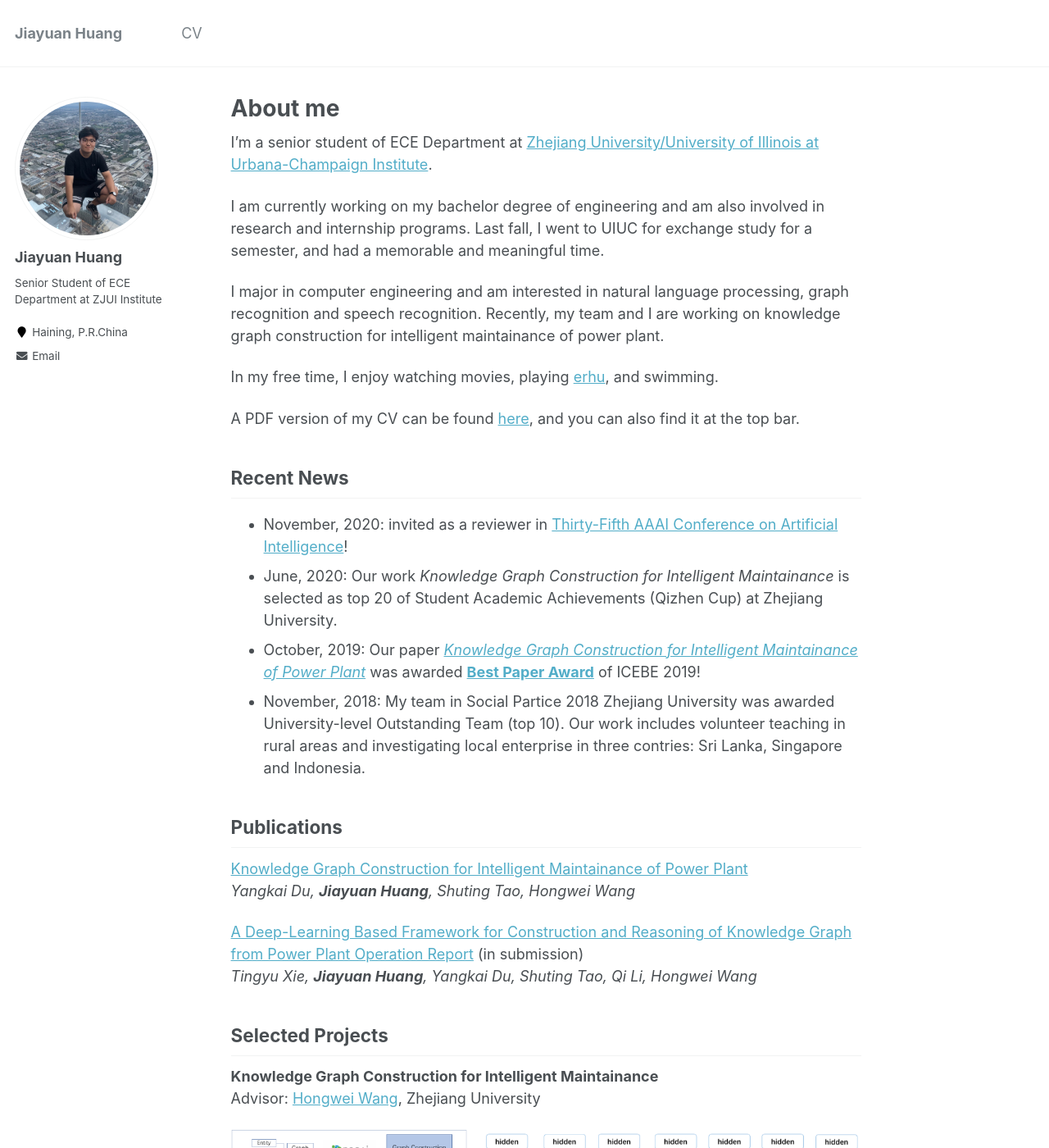
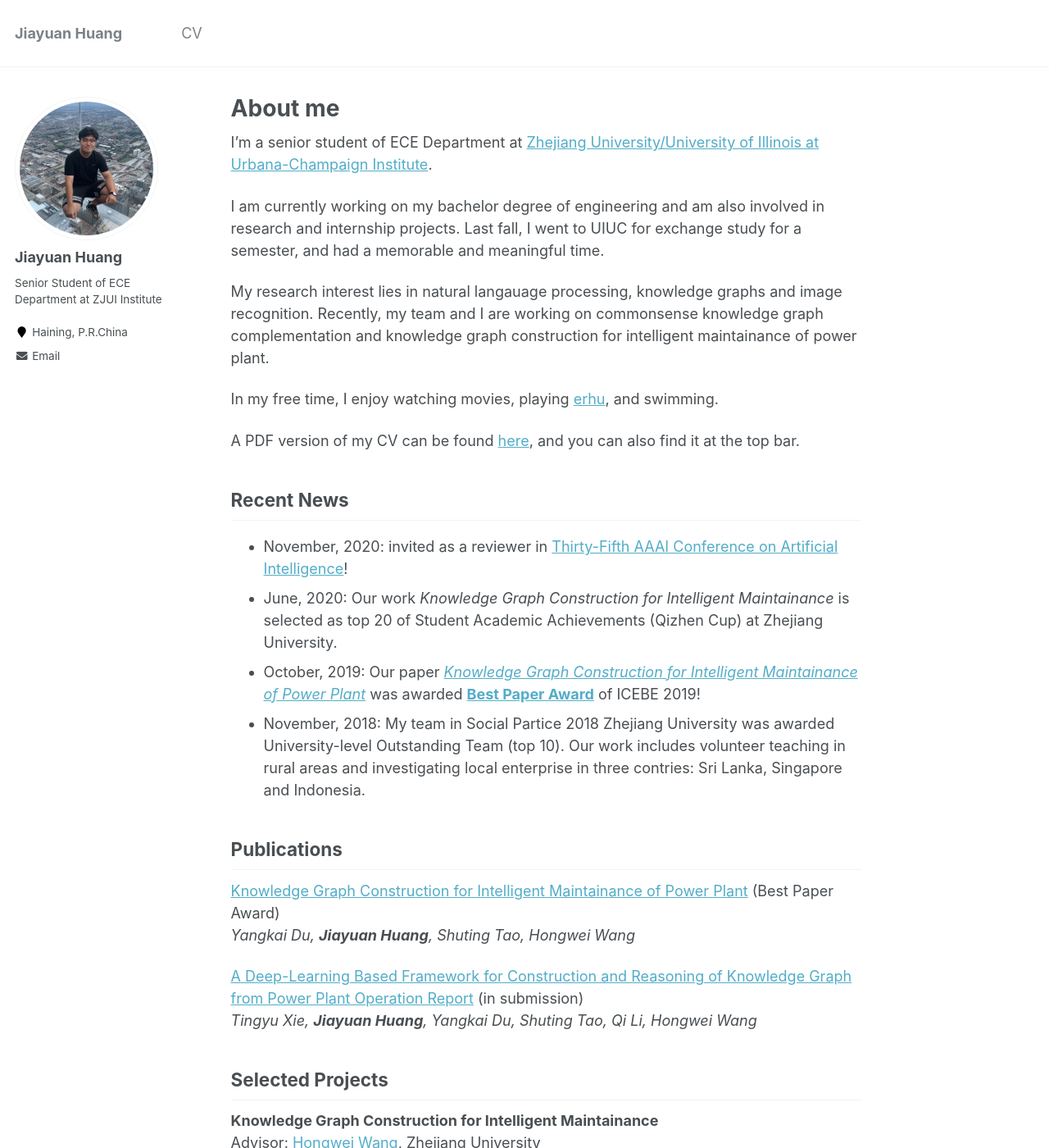
Before and after one commit to oliverh32/jiayuanhuang.github.io, a Jekyll site: the page built from _pages/about.md, in a window 1280 px wide and 1400 px high. Shown: the whole window at 82% size. Built offline with Jekyll 4.4.1, drawn with Linux system fonts in a browser that asks for light colours; some of the changed text lies outside the part shown.

Commit message:
adapt about me

```diff
--- a/_pages/about.md
+++ b/_pages/about.md
@@ -9,9 +9,9 @@ redirect_from:
 ---
 I'm a senior student of ECE Department at [Zhejiang University/University of Illinois at Urbana-Champaign Institute](https://zjui.intl.zju.edu.cn/).
 
-I am currently working on my bachelor degree of engineering and am also involved in research and internship programs. Last fall, I went to UIUC for exchange study for a semester, and had a memorable and meaningful time.
+I am currently working on my bachelor degree of engineering and am also involved in research and internship projects. Last fall, I went to UIUC for exchange study for a semester, and had a memorable and meaningful time.
 
-I major in computer engineering and am interested in natural language processing, graph recognition and speech recognition. Recently, my team and I are working on knowledge graph construction for intelligent maintainance of power plant.
+My research interest lies in natural langauage processing, knowledge graphs and image recognition. Recently, my team and I are working on commonsense knowledge graph complementation and knowledge graph construction for intelligent maintainance of power plant.
 
 In my free time, I enjoy watching movies, playing [erhu](https://www.britannica.com/art/erhu), and swimming.
 
@@ -29,7 +29,7 @@ Recent News
 
 Publications
 ------
-[Knowledge Graph Construction for Intelligent Maintainance of Power Plant](https://link.springer.com/chapter/10.1007/978-3-030-34986-8_36)<br>
+[Knowledge Graph Construction for Intelligent Maintainance of Power Plant](https://link.springer.com/chapter/10.1007/978-3-030-34986-8_36) (Best Paper Award)<br>
 *Yangkai Du, **Jiayuan Huang**, Shuting Tao, Hongwei Wang*
 
 [A Deep-Learning Based Framework for Construction and Reasoning of Knowledge Graph from Power Plant Operation Report](/_site/404.html) (in submission)<br>
@@ -49,7 +49,7 @@ Advisor: [Hongwei Wang](https://person.zju.edu.cn/en/hwang), Zhejiang University
 We proposed a framework to build knowledge graph for power plant to extract knowledge and data from large number of non-structured power plant maintainance report and build knowledge graph based on relation between knowledge entities. Our paper gets published on conference ICEBE 2019, and we are awarded as **Best Paper of Conference**.<br>
 Recently, we are doing experiment by applying Bi-LSTM-Lattice model to extract named entity on power plant filed, and exploring its advantages compared with other models. We are still working on it and the results would be concluded in a paper.
 
-**Commonsense Knowledge Graph Complmentation with High-order Structures**<br>
+**Commonsense Knowledge Graph Complementation with High-order Structures**<br>
 Advisor: [Pengtao Xie](https://pengtaoxie.github.io/), UC San Diego<br>
 
 <!-- ![](../project1.1.png)<br> -->
```
